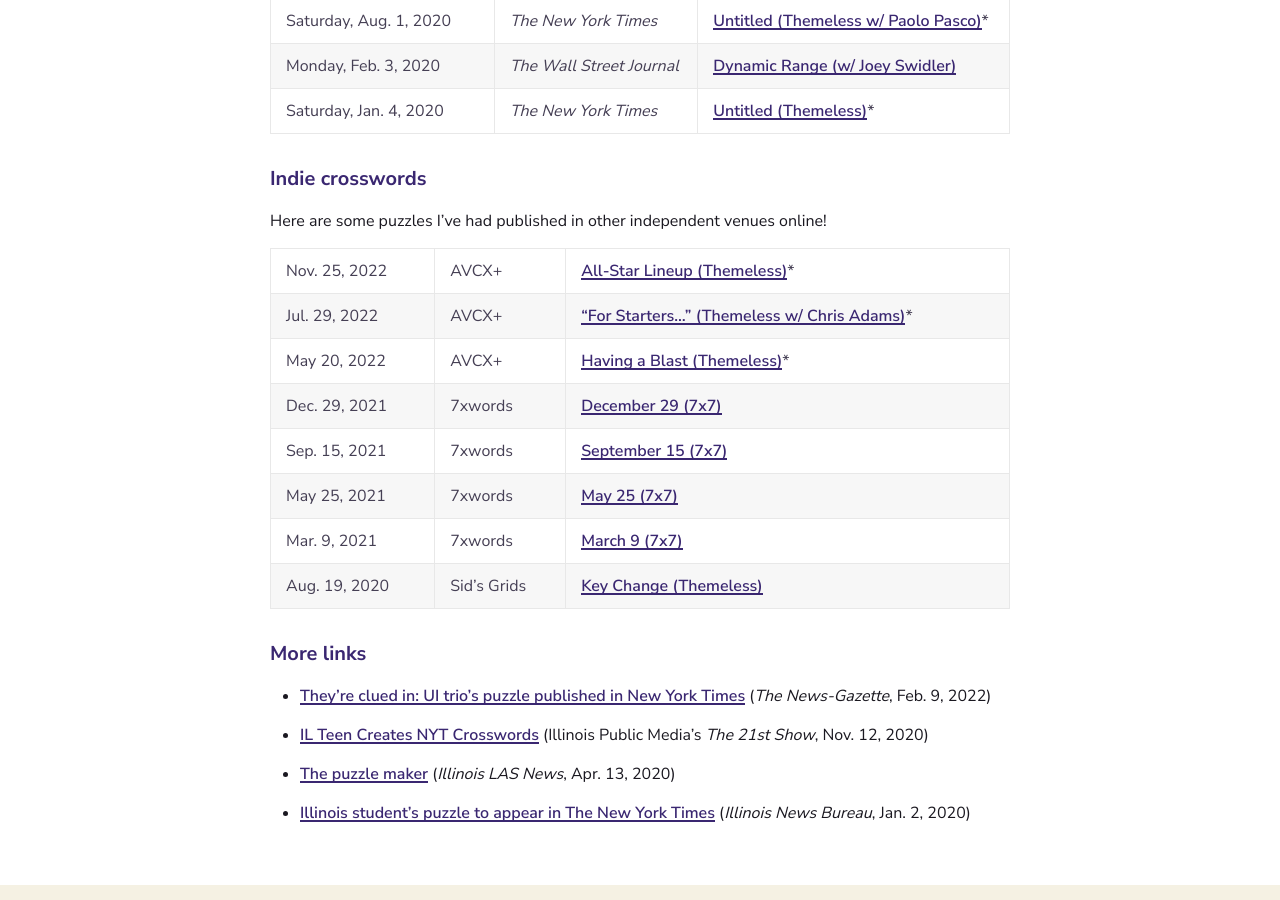
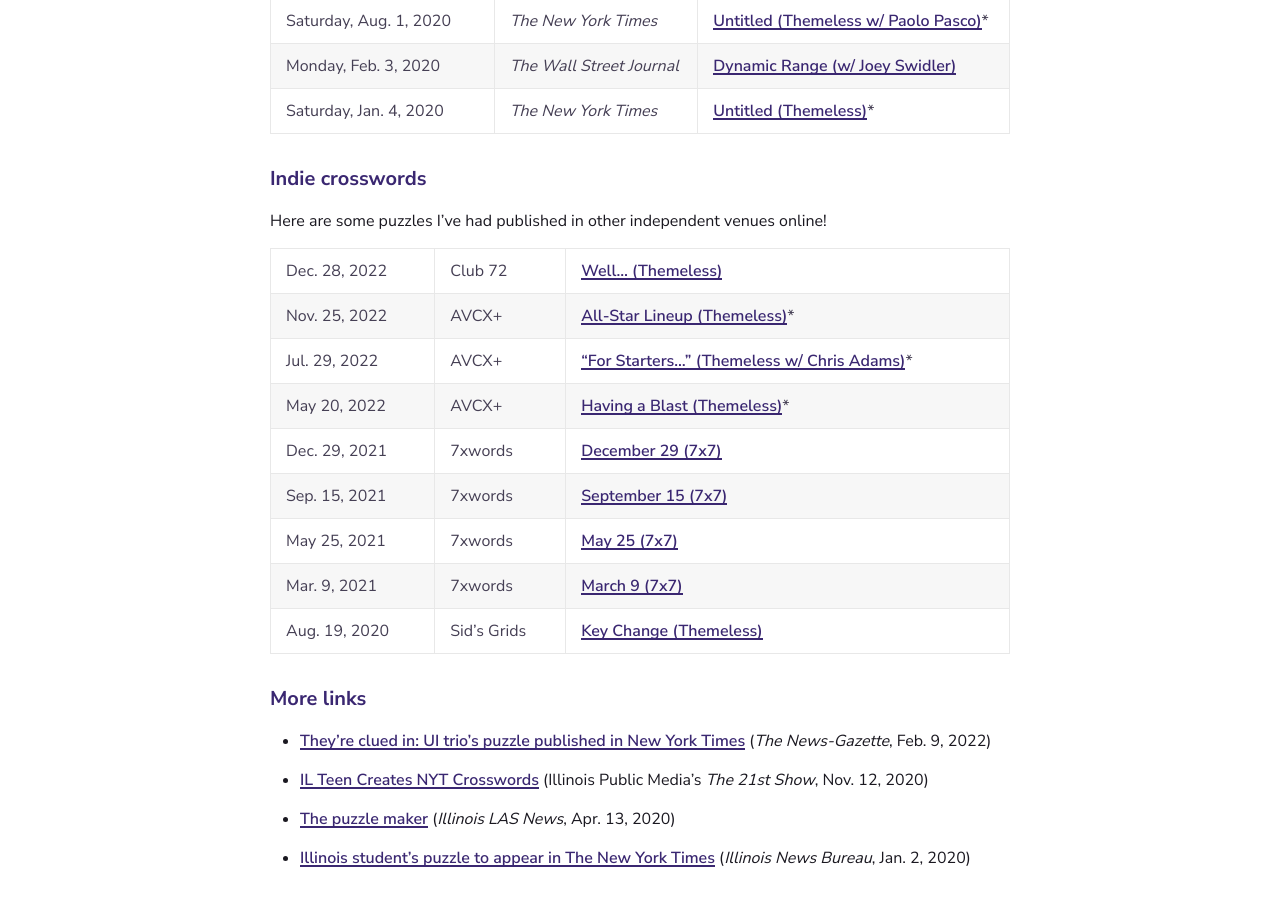
Before and after one commit to adamaaronson/adamaaronson.github.io, a Jekyll site: the page built from publications.md, in a window 1280 px wide and 900 px high, scrolled down 986 px. Built offline with Jekyll 4.4.1, drawn with Linux system fonts in a browser that asks for light colours.

Commit message:
Add Club 72 puzzle

```diff
--- a/publications.md
+++ b/publications.md
@@ -29,6 +29,7 @@
 
 Here are some puzzles I've had published in other independent venues online!
 
+Dec. 28, 2022 | Club 72 | [Well... (Themeless)](https://club72.wordpress.com/2022/12/28/guest-freestyle-4-adam-aaronson/)
 Nov. 25, 2022 | AVCX+ | [All-Star Lineup (Themeless)](https://avxwords.com/puzzles/1219/)*
 Jul. 29, 2022 | AVCX+ | ["For Starters..." (Themeless w/ Chris Adams)](https://avxwords.com/puzzles/1138/)*
 May 20, 2022 | AVCX+ | [Having a Blast (Themeless)](https://avxwords.com/puzzles/1086/)*
```
